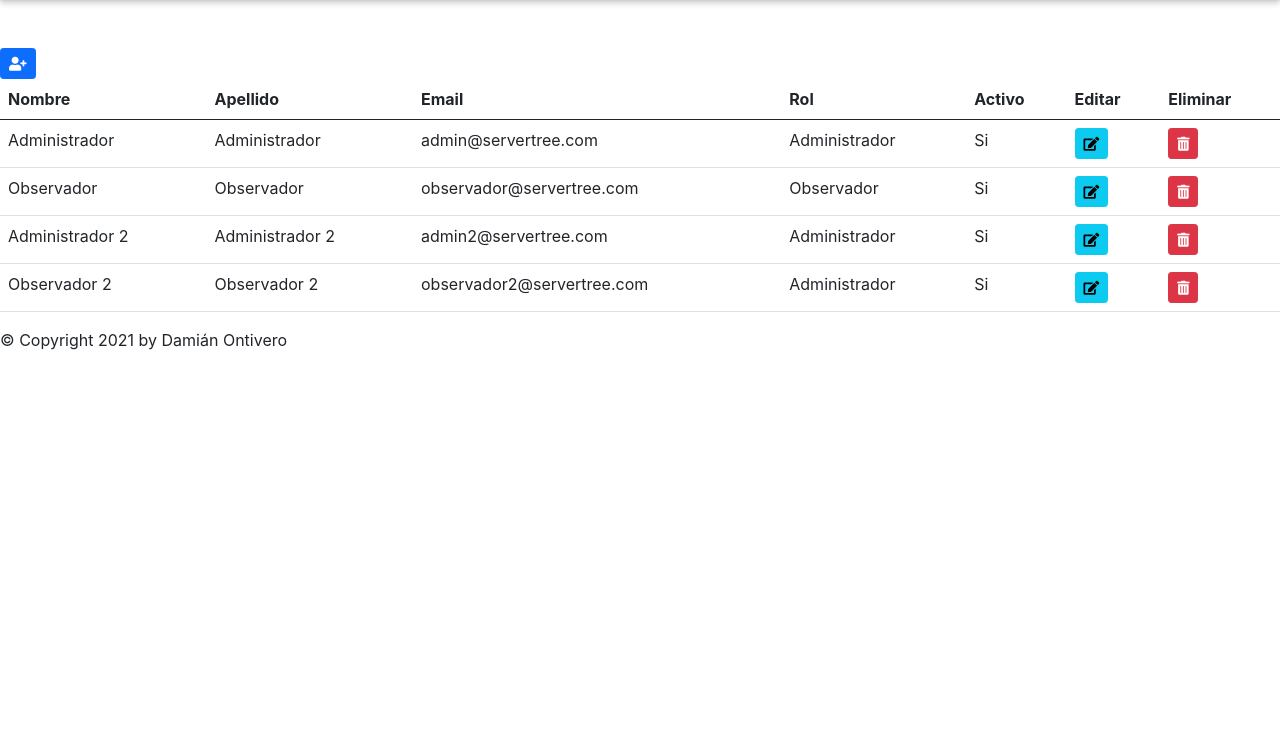
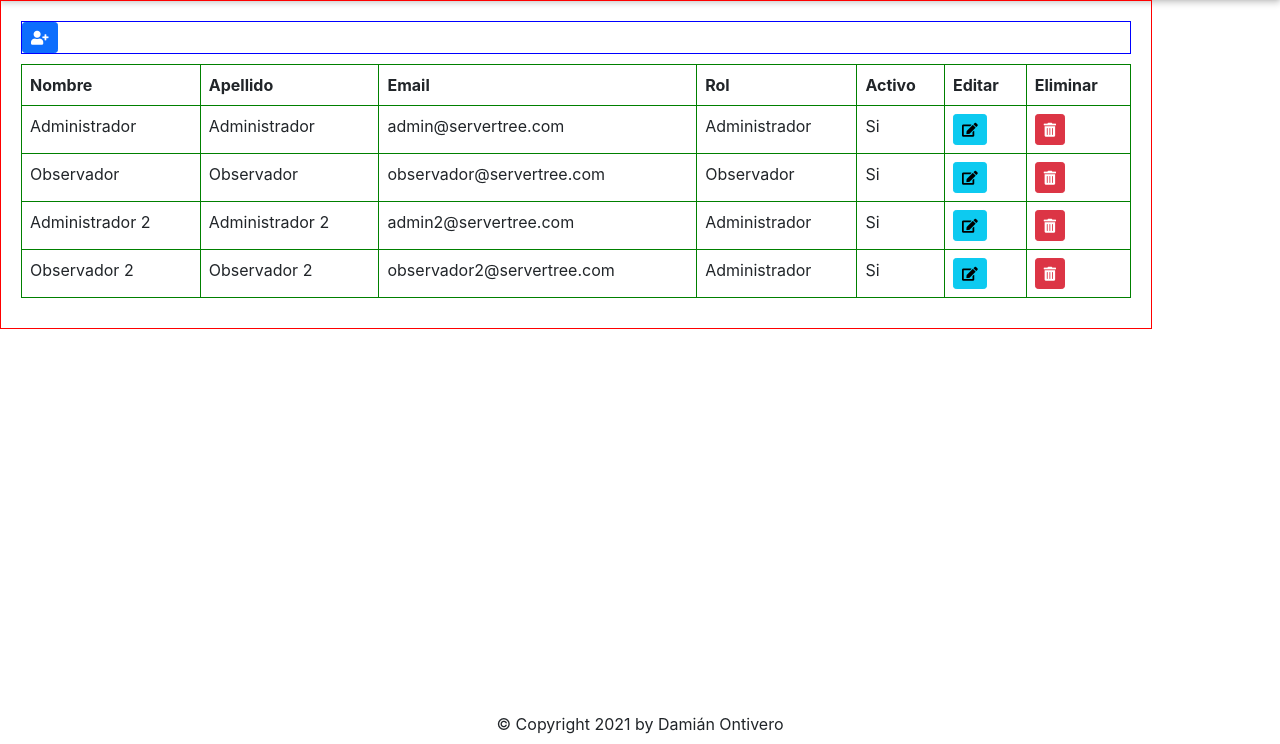
Before and after one commit to damian-ontivero/servertree, a Flask app: page /auth/get_all in a window 1280 px wide. Shown: the part 56-800 px from the top of the page. Run offline with Flask 2, Linux system fonts and the light colour scheme; a user stored in the database is signed in; data comes from the database, SQL or seed files in the repository; both versions use the stored data as it was after the commit; some libraries are stand-ins or nearby versions.

Commit message:
commit design

```diff
--- a/app/auth/templates/login.html
+++ b/app/auth/templates/login.html
@@ -17,12 +17,12 @@
     <!-- Bootstrap Bundle with Popper -->
     <script src="https://cdn.jsdelivr.net/npm/bootstrap@5.0.0/dist/js/bootstrap.bundle.min.js" integrity="sha384-p34f1UUtsS3wqzfto5wAAmdvj+osOnFyQFpp4Ua3gs/ZVWx6oOypYoCJhGGScy+8" crossorigin="anonymous"></script>
 
-    <div class="content-login">
+    <div class="container-login">
         <!-- Flash messages -->
         {% with messages = get_flashed_messages(with_categories=True) %}
             {% if messages %}
                 {% for category, message in messages %}
-                    <div class="alert alert-{{ category }} alert-dismissible fade show" id="alert-login" role="alert">
+                    <div class="alert alert-{{ category }} alert-dismissible fade show" role="alert">
                         {{ message }}
                         <button type="button" class="btn-close" data-bs-dismiss="alert" aria-label="Close"></button>
                     </div>
--- a/app/auth/templates/user.html
+++ b/app/auth/templates/user.html
@@ -6,12 +6,15 @@
 {% block header %} - Usuarios{% endblock %}
 
 {% block content %}
-{% if current_user.role_id == 1 %}
-  <button type="button" id="addButton" class="btn btn-primary btn-sm" data-bs-toggle="modal" data-bs-target="#userModal"><i class="fas fa-user-plus"></i></button>
-{% else %}
-  <button disabled type="button" id="addButton" class="btn btn-primary btn-sm" data-bs-toggle="modal" data-bs-target="#userModal"><i class="fas fa-user-plus"></i></button>
-{% endif %}
-<table class="table table-hover">
+<div class="buttons">
+  {% if current_user.role_id == 1 %}
+    <button type="button" id="addButton" class="btn btn-primary btn-sm" data-bs-toggle="modal" data-bs-target="#userModal"><i class="fas fa-user-plus"></i></button>
+  {% else %}
+    <button disabled type="button" id="addButton" class="btn btn-primary btn-sm" data-bs-toggle="modal" data-bs-target="#userModal"><i class="fas fa-user-plus"></i></button>
+  {% endif %}
+</div>
+
+<table class="table table-bordered">
   <thead>
     <tr>
       <th>Nombre</th>
@@ -92,7 +95,6 @@
           {{ form.password(class="form-control form-control-md shadow-sm item") }}
           {{ form.show_password.label(id='show_password_label') }}
           {{ form.show_password }}
-
           <br>
           <div class="form-group">
             {{ form.role_id.label(class="form-control-label") }}
--- a/app/index/templates/index.html
+++ b/app/index/templates/index.html
@@ -4,4 +4,8 @@
 
 {% block header %} - Inicio{% endblock %}
 
-{% block content %}<h1>Bienvenido</h1>{% endblock %}
+{% block content %}
+<div class="wellcome">
+    <h3>Bienvenido al Server Tree</h3>
+</div>
+{% endblock %}
--- a/app/static/style.css
+++ b/app/static/style.css
@@ -25,24 +25,21 @@ html, body {
 .navbar-brand{
   text-transform: uppercase;
   letter-spacing: 5px;
-  font-size:large;
+  font-size: large;
 }
 /********** END TOP BAR **********/
 
 /********** FOOTER **********/
-footer{
+.footer{
   width: 100%;
   text-align: center;
-  color: black;
   position: absolute;
-  top: 98%;
-  left: 50%;
-  transform: translate(-50%, -50%);
+  bottom: 1%;
 }
 /********** END FOOTER **********/
 
 /********** LOGIN **********/
-.content-login{
+.container-login{
   width: 300px;
   position: absolute;
   top: 35%;
@@ -50,13 +47,13 @@ footer{
   transform: translate(-50%, -50%);
 }
 
-#alert-login{
+.container-login .alert{
   border-radius: 6px;
   padding: 20px;
   font-size: 14px;
 }
 
-.form-login{
+.container-login .form-login{
   background-color: #F6F8FA;
   border: 1px solid #e1e1e1;
   border-radius: 6px;
@@ -64,40 +61,60 @@ footer{
   font-size: 14px;
 }
 
-.form-login button {
+.container-login .form-login button {
   border: none;
   background-color: #159090;
 }
 
-.form-login button:hover, .form-login button:focus{
+.container-login .form-login button:hover, .form-login button:focus{
   box-shadow: 0 2px 4px -1px rgba(0, 0, 0, 0.2),
     0 4px 5px 0 rgba(0, 0, 0, 0.14),
     0 1px 10px 0 rgba(0, 0, 0, 0.12);
   background-color: #018786;
 }
 
-.form-login button:active {
+.container-login .form-login button:active {
   box-shadow: 0 5px 5px -3px rgba(0, 0, 0, 0.2),
     0 8px 10px 1px rgba(0, 0, 0, 0.14),
     0 3px 14px 2px rgba(0, 0, 0, 0.12);
   background-color: #61b4b3;
 }
 
-.form-group label{
+.container-login .form-group label{
   margin-bottom: .25rem;
 }
 
-.form-group input{
+.container-login .form-group input{
   margin-bottom: 1rem;
 }
 
 @media (max-width: 400px){
-  .content-login{
+  .container-login{
     width: 90%;
   }
 }
 /********** END LOGIN **********/
 
-/********** TABLES **********/
+/********** CONTAINER **********/
+.container-base{
+  width: 90%;
+  position: relative;
+  padding: 20px;
+  border: 1px solid red;
+}
 
-/********** END TABLES **********/
+.container-base .wellcome{
+  width: 100%;
+  text-align: center;
+}
+
+.container-base .buttons{
+  margin-bottom: 10px;
+  border: 1px solid blue;
+}
+
+.container-base .table{
+  margin-bottom: 10px;
+  border: 1px solid green;
+}
+/********** END CONTAINER **********/
--- a/app/templates/base.html
+++ b/app/templates/base.html
@@ -58,25 +58,24 @@
         </div>
       </div>
   </nav>
-  <div id="content">
-    <br>
-    <br>
+  <div class="container-base">
     <!-- Flash messages -->
     {% with messages = get_flashed_messages(with_categories=True) %}
       {% if messages %}
         {% for category, message in messages %}
-          <div id="flash" class="alert alert-{{ category }}" role="alert">
+          <div class="alert alert-{{ category }} alert-dismissible fade show" role="alert">
             {{ message }}
+            <button type="button" class="btn-close" data-bs-dismiss="alert" aria-label="Close"></button>
           </div>
         {% endfor %}
       {% endif %}
     {% endwith %}
-    {% block content %}{% endblock %}</div>
+
+    {% block content %}{% endblock %}
+  </div>
   <!-- Footer -->
-  <div id="footer">
-      {% block footer %}
-          &copy; Copyright 2021 by Damián Ontivero
-      {% endblock %}
+  <div class="footer">
+    &copy; Copyright 2021 by Damián Ontivero
   </div>
 </body>
 </html>
```
Also changed, not shown: app/servertree.db.
